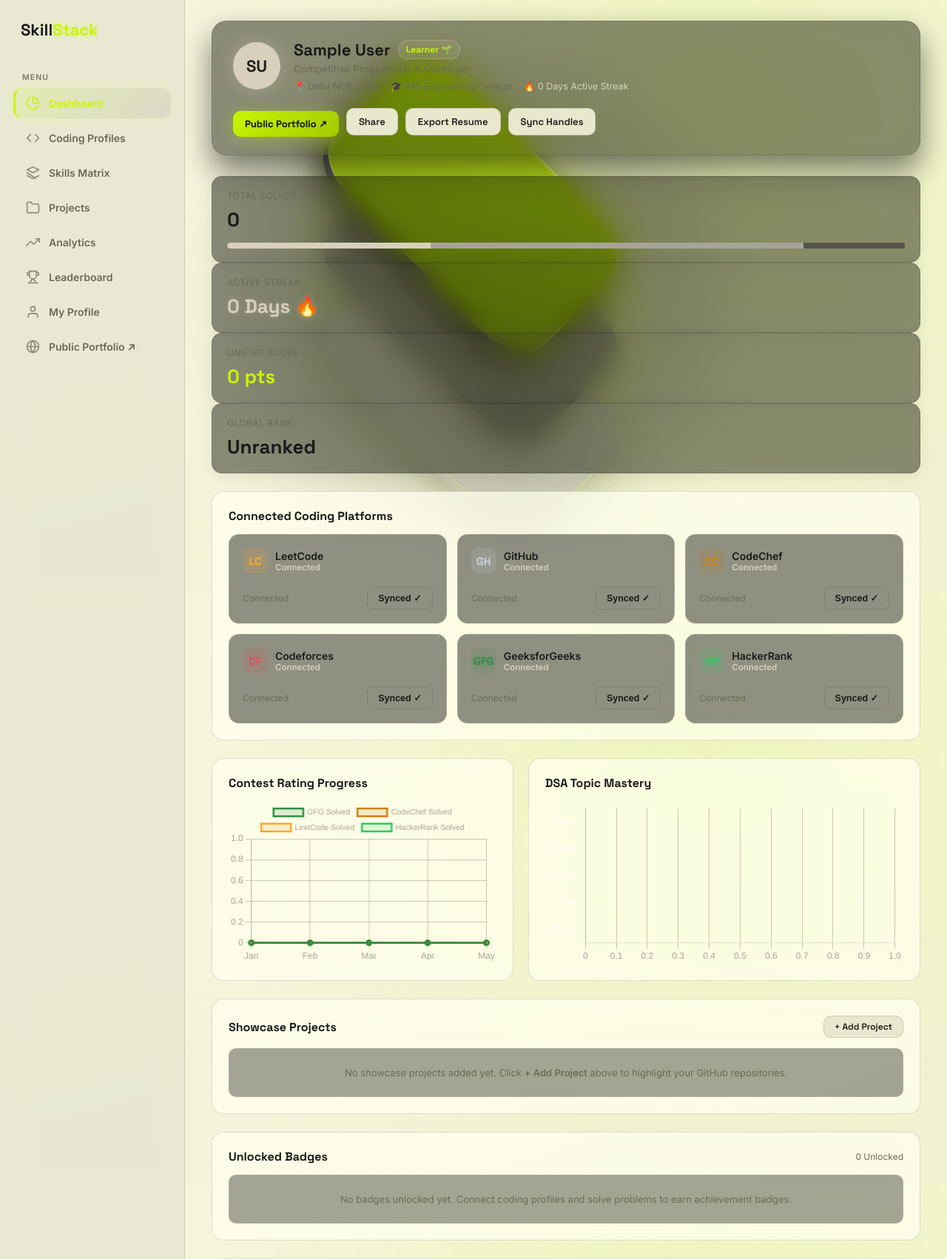
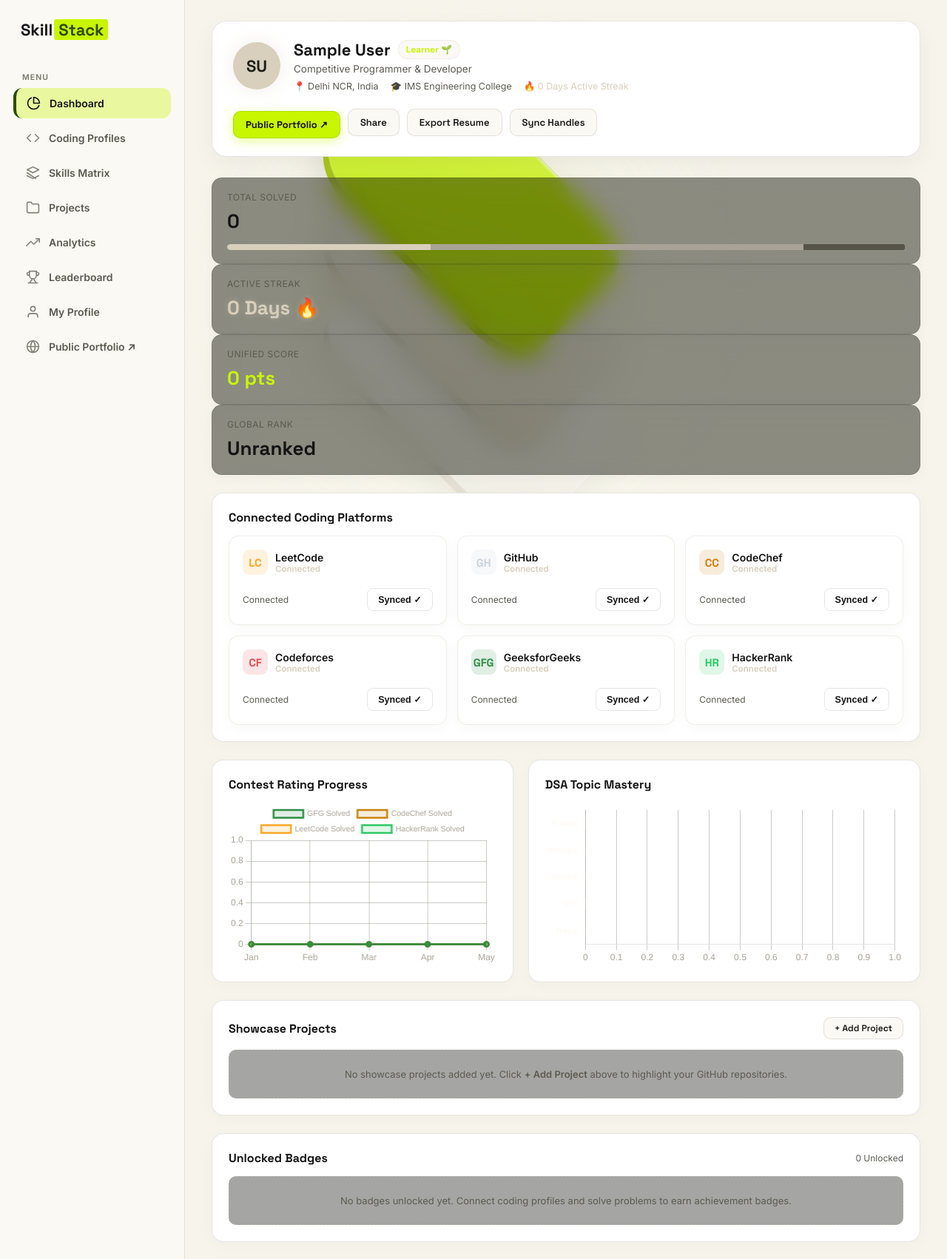
Before and after one commit to Prateekvish-cloud/Skill-Stack, a Flask app: page /dashboard in a window 1280 px wide. Shown: the top 1702 px of the page at 74% size. Run offline with Flask 3, Linux system fonts and the light colour scheme; the visitor is signed in with stand-in values (Sample User, id 1); data comes from the database, SQL or seed files in the repository; data that the repository does not hold is empty; some libraries are stand-ins or nearby versions.

Commit message:
style: convert site to clean light beige background with high contrast text and lime green accents

```diff
--- a/static/css/style.css
+++ b/static/css/style.css
@@ -1,20 +1,20 @@
 :root {
-    --bg: #F5F5DC;
-    --bg-2: #EDEECE;
-    --panel: #EEEED8;
-    --panel-light: #E8E8CE;
-    --panel-alt: #F0F0DA;
-    --panel-alt-text: #1a1a1a;
-    --panel-alt-muted: #666655;
-    --border: rgba(0, 0, 0, 0.12);
-    --border-alt: rgba(0, 0, 0, 0.22);
-    --ink: #1a1a1a;
-    --muted: #6b6b55;
+    --bg: #F7F5EB;
+    --bg-2: #EFECE0;
+    --panel: #FFFFFF;
+    --panel-light: #FAF9F3;
+    --panel-alt: #FFFFFF;
+    --panel-alt-text: #141414;
+    --panel-alt-muted: #5C5B52;
+    --border: rgba(0, 0, 0, 0.1);
+    --border-alt: rgba(0, 0, 0, 0.16);
+    --ink: #141414;
+    --muted: #5C5B52;
     --primary: #C8F500;
-    --primary-dark: #a3c900;
-    --primary-glow: rgba(200, 245, 0, 0.45);
-    --accent: #4a4a3a;
-    --accent-2: #1a1a1a;
+    --primary-dark: #9ECC00;
+    --primary-glow: rgba(200, 245, 0, 0.4);
+    --accent: #2D4B00;
+    --accent-2: #141414;
     --accent-blue: #C8F500;
     --danger: #d32f2f;
     --font-display: "Space Grotesk", sans-serif;
@@ -54,8 +54,7 @@
 
 body {
     margin: 0;
-    background: radial-gradient(circle at 75% 25%, rgba(200, 245, 0, 0.15) 0%, transparent 60%),
-                linear-gradient(165deg, var(--bg) 0%, var(--bg) 45%, var(--bg-2) 140%) fixed;
+    background: #F7F5EB;
     color: var(--ink);
     font-family: var(--font-body);
     position: relative;
@@ -69,8 +68,11 @@
 }
 
 .brand span {
-    color: var(--primary);
-    text-shadow: 0 0 12px rgba(200, 245, 0, 0.45);
+    color: #2D4B00;
+    background: #C8F500;
+    padding: 2px 6px;
+    border-radius: 6px;
+    margin-left: 2px;
 }
 
 
@@ -133,7 +135,7 @@
     transform: translate(-50%, -50%);
     width: 720px;
     height: 720px;
-    background: radial-gradient(circle, rgba(200, 245, 0, 0.28) 0%, rgba(85, 85, 85, 0.18) 50%, transparent 75%);
+    background: radial-gradient(circle, rgba(200, 245, 0, 0.15) 0%, rgba(247, 245, 235, 0.4) 50%, transparent 75%);
     border-radius: 50%;
     filter: blur(40px);
     pointer-events: none;
@@ -150,40 +152,37 @@
     transition: all 0.3s ease;
 }
 
-/* Bottom Layer (Warm Beige Base) */
+/* Bottom Layer (Clean White Base) */
 .stack-layer-1 {
     transform: translate(-50%, calc(-50% + 120px)) rotate(45deg) scaleY(0.55);
-    background: linear-gradient(135deg, #DEDED8 0%, #CACAB8 50%, #B8B8A4 100%);
-    border: 1.5px solid rgba(200, 245, 0, 0.4);
+    background: linear-gradient(135deg, #FFFFFF 0%, #EFECE0 100%);
+    border: 1.5px solid rgba(0, 0, 0, 0.08);
     box-shadow:
-        0 18px 0 #C0C0A8,
-        0 35px 75px rgba(0, 0, 0, 0.25),
-        0 0 90px rgba(200, 245, 0, 0.12),
-        inset 0 2px 3px rgba(255, 255, 255, 0.6);
-}
-
-/* Middle Layer (Warm Tan Midtone) */
+        0 18px 0 #E2DDD0,
+        0 35px 75px rgba(0, 0, 0, 0.06),
+        inset 0 2px 3px rgba(255, 255, 255, 0.9);
+}
+
+/* Middle Layer (Soft Beige Plate) */
 .stack-layer-2 {
     transform: translate(-50%, -50%) rotate(45deg) scaleY(0.55);
-    background: linear-gradient(135deg, #A8A890 0%, #8C8C78 50%, #707060 100%);
-    border: 1.5px solid rgba(200, 245, 0, 0.6);
+    background: linear-gradient(135deg, #FAF9F3 0%, #E5E0CE 100%);
+    border: 1.5px solid rgba(0, 0, 0, 0.08);
     box-shadow:
-        0 18px 0 #909080,
-        0 30px 65px rgba(0, 0, 0, 0.3),
-        0 0 100px rgba(200, 245, 0, 0.3),
-        inset 0 2.5px 4px rgba(255, 255, 255, 0.4);
+        0 18px 0 #D5CFBD,
+        0 30px 65px rgba(0, 0, 0, 0.08),
+        inset 0 2.5px 4px rgba(255, 255, 255, 0.8);
 }
 
 /* Top Layer (Lime Green Accent Plate) */
 .stack-layer-3 {
     transform: translate(-50%, calc(-50% - 120px)) rotate(45deg) scaleY(0.55);
-    background: linear-gradient(135deg, #C8F500 0%, #a3c900 50%, #7a9600 100%);
-    border: 1.5px solid #e0ff66;
+    background: linear-gradient(135deg, #D6F835 0%, #BBE600 100%);
+    border: 1.5px solid rgba(0, 0, 0, 0.1);
     box-shadow:
-        0 18px 0 #444444,
-        0 35px 65px rgba(0, 0, 0, 0.85),
-        0 0 80px rgba(200, 245, 0, 0.55),
-        inset 0 3px 5px rgba(240, 255, 100, 0.65);
+        0 18px 0 #9EBE00,
+        0 35px 65px rgba(0, 0, 0, 0.12),
+        inset 0 3px 5px rgba(255, 255, 255, 0.8);
 }
 
 @keyframes float-stack {
@@ -323,15 +322,14 @@
 }
 
 .stat-card {
-    background: rgba(255, 255, 240, 0.9);
-    backdrop-filter: blur(12px);
-    border: 1px solid rgba(0, 0, 0, 0.1);
+    background: #FFFFFF;
+    border: 1px solid rgba(0, 0, 0, 0.08);
     border-radius: 14px;
     padding: 18px 20px;
     display: flex;
     flex-direction: column;
     justify-content: center;
-    box-shadow: 0 4px 20px rgba(0, 0, 0, 0.07);
+    box-shadow: 0 4px 18px rgba(0, 0, 0, 0.04);
     transition: transform 0.2s ease, border-color 0.2s ease;
 }
 
@@ -374,9 +372,9 @@
 
 .btn-primary {
     margin-top: 6px;
-    background: linear-gradient(135deg, #C8F500 0%, #a3c900 100%);
-    color: #0D0D0D;
-    border: none;
+    background: #C8F500;
+    color: #141414;
+    border: 1px solid rgba(0, 0, 0, 0.1);
     padding: 12px 18px;
     border-radius: 10px;
     font-family: var(--font-display);
@@ -385,15 +383,15 @@
     cursor: pointer;
     text-decoration: none;
     display: inline-block;
-    box-shadow: 0 4px 20px rgba(200, 245, 0, 0.3);
+    box-shadow: 0 4px 15px rgba(200, 245, 0, 0.4);
     transition: transform 0.15s ease, background 0.15s ease, box-shadow 0.15s ease;
 }
 
 .btn-primary:hover {
-    background: linear-gradient(135deg, #d9ff26 0%, #C8F500 100%);
-    color: #0D0D0D;
+    background: #bbee00;
+    color: #141414;
     transform: translateY(-2px);
-    box-shadow: 0 6px 25px rgba(200, 245, 0, 0.5);
+    box-shadow: 0 6px 20px rgba(200, 245, 0, 0.6);
 }
 
 .btn-secondary {
@@ -461,7 +459,7 @@
 .sidebar {
     width: 250px;
     flex-shrink: 0;
-    background: rgba(232, 232, 210, 0.92);
+    background: #FAF9F3;
     backdrop-filter: blur(18px);
     -webkit-backdrop-filter: blur(18px);
     border-right: 1px solid var(--border);
@@ -531,15 +529,15 @@
 }
 
 .sidebar-link.active {
-    background: linear-gradient(135deg, rgba(200, 245, 0, 0.15) 0%, rgba(85, 85, 85, 0.1) 100%);
-    color: #C8F500;
-    border-left: 3px solid #C8F500;
-    box-shadow: 0 0 20px rgba(200, 245, 0, 0.12);
+    background: rgba(200, 245, 0, 0.35);
+    color: #141414;
+    border-left: 4px solid #2D4B00;
+    font-weight: 700;
 }
 
 .sidebar-link.active .nav-icon {
     opacity: 1;
-    stroke: #C8F500;
+    stroke: #141414;
 }
 
 .sidebar-sync-card {
@@ -802,15 +800,14 @@
 }
 
 .platform-card {
-    background: rgba(22, 23, 18, 0.48);
-    backdrop-filter: blur(16px) saturate(140%);
-    -webkit-backdrop-filter: blur(16px) saturate(140%);
+    background: #FFFFFF;
     border: 1px solid var(--border);
     border-radius: 14px;
     padding: 18px;
     display: flex;
     flex-direction: column;
     gap: 10px;
+    box-shadow: 0 4px 18px rgba(0, 0, 0, 0.03);
 }
 
 .platform-card.connected {
@@ -883,14 +880,13 @@
 }
 
 .panel {
-    background: rgba(255, 255, 240, 0.75);
-    backdrop-filter: blur(16px) saturate(140%);
-    -webkit-backdrop-filter: blur(16px) saturate(140%);
+    background: #FFFFFF;
     border: 1px solid var(--border);
     border-radius: 16px;
     padding: 22px;
     min-width: 0;
     overflow: hidden;
+    box-shadow: 0 4px 20px rgba(0, 0, 0, 0.03);
 }
 
 .panel h2 {
@@ -1745,9 +1741,7 @@
 /* ---------- Codolio Dashboard Styles ---------- */
 
 .dash-profile-card {
-    background: rgba(22, 23, 18, 0.48);
-    backdrop-filter: blur(16px) saturate(140%);
-    -webkit-backdrop-filter: blur(16px) saturate(140%);
+    background: #FFFFFF;
     border: 1px solid var(--border);
     border-radius: 20px;
     padding: 24px 28px;
@@ -1757,7 +1751,7 @@
     justify-content: space-between;
     gap: 20px;
     flex-wrap: wrap;
-    box-shadow: 0 20px 40px rgba(0, 0, 0, 0.5);
+    box-shadow: 0 10px 30px rgba(0, 0, 0, 0.05);
 }
 
 .dash-user-left {
--- a/templates/base.html
+++ b/templates/base.html
@@ -5,7 +5,7 @@
     <meta charset="UTF-8" />
     <meta name="viewport" content="width=device-width, initial-scale=1.0" />
     <title>{% block title %}Skill Stack{% endblock %}</title>
-    <link rel="stylesheet" href="{{ url_for('static', filename='css/style.css') }}?v=3" />
+    <link rel="stylesheet" href="{{ url_for('static', filename='css/style.css') }}?v=4" />
     <link rel="preconnect" href="https://fonts.googleapis.com">
     <link href="https://fonts.googleapis.com/css2?family=Space+Grotesk:wght@500;600;700&family=Inter:wght@400;500;600&display=swap" rel="stylesheet">
     <script>
```
Also changed, not shown: other parts of static/css/style.css (+44 -44 lines).
